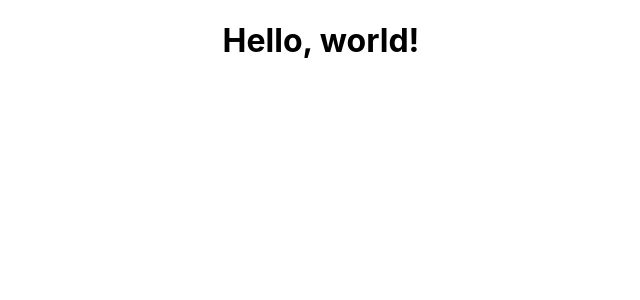
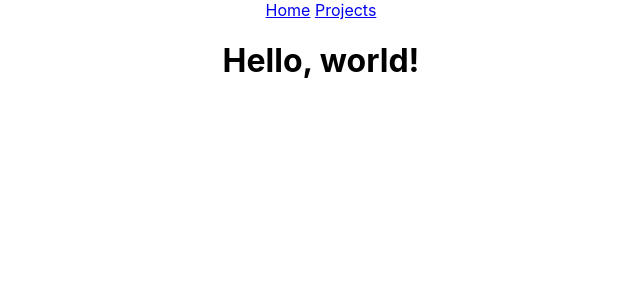
Before and after one commit to mddilley/portfolio-site, a React (Create React App) app: page / in a window 1280 px wide. Shown: the top 300 px of the page, without its empty margins (319-959 px from the left). Built offline with nearby package versions, Linux system fonts and the light colour scheme.

Commit message:
Add TopBar mock content, import/render in App.js

```diff
--- a/src/App.js
+++ b/src/App.js
@@ -1,10 +1,12 @@
 import React from 'react';
 import './App.css';
 import Home from './Components/Home'
+import TopBar from './Components/TopBar'
 
 function App() {
   return (
     <div className="App">
+      <TopBar />
       <Home />
     </div>
   );
--- a/src/Components/TopBar.js
+++ b/src/Components/TopBar.js
@@ -0,0 +1,12 @@
+import React from 'react'
+
+function TopBar() {
+  return <div>
+          <a href="#home">Home</a>
+          <span> </span>
+          <a href="#projects">Projects</a>
+         </div>
+
+}
+
+export default TopBar;
```
